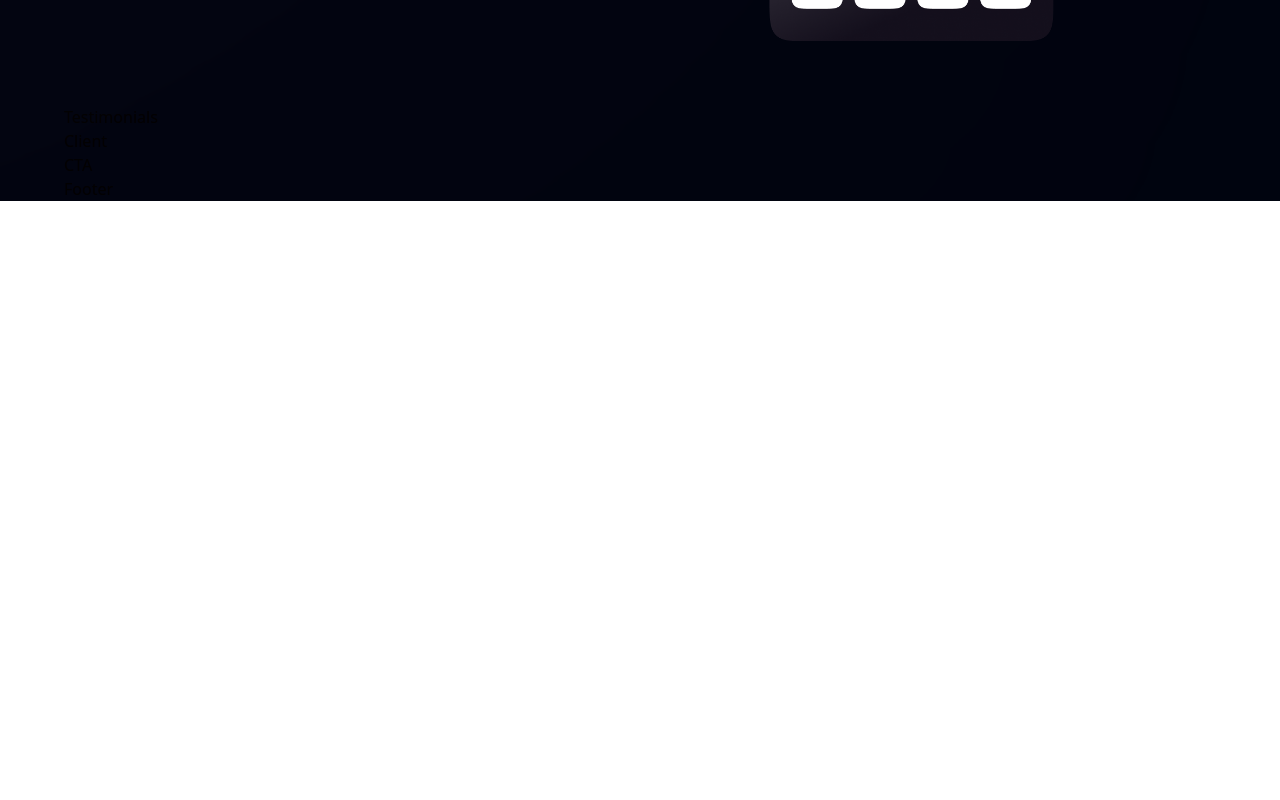
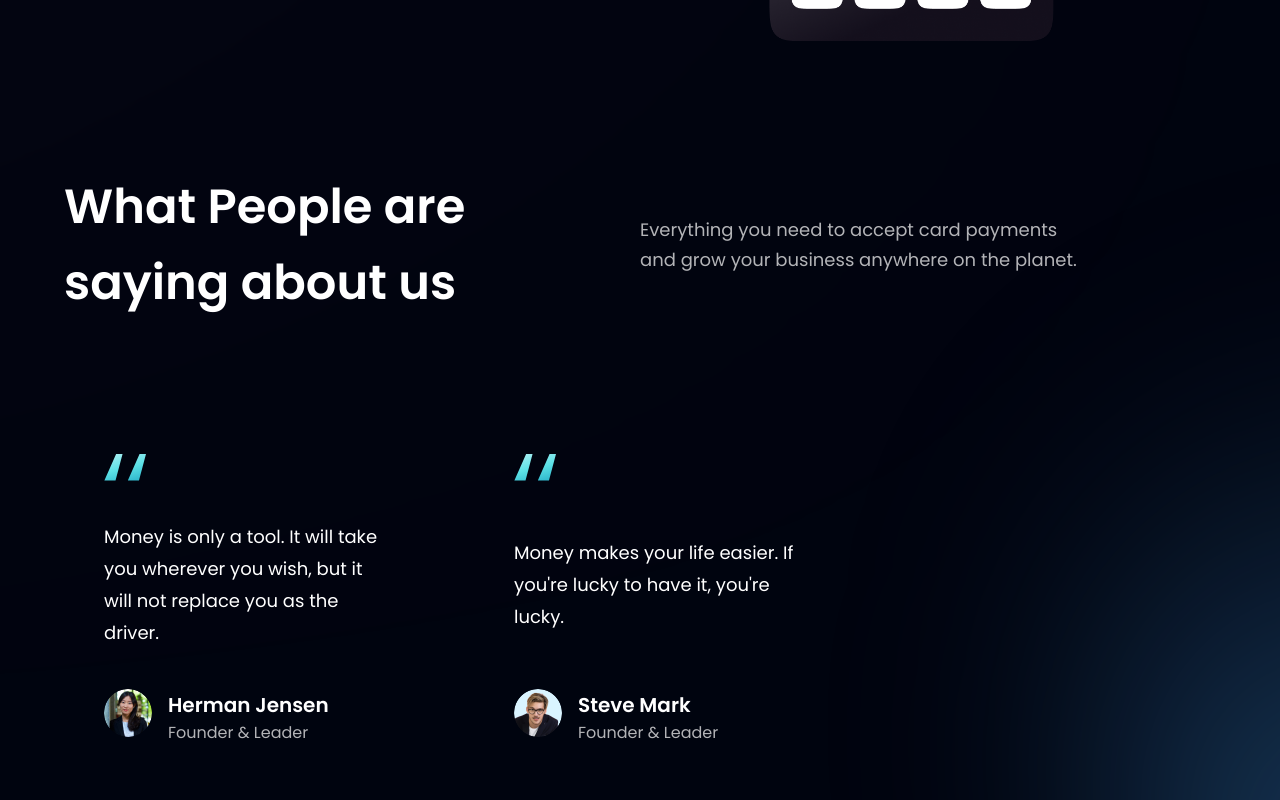
Before and after one commit to crys-cross/modern-website-app-vitejs, a React (Vite) app: page / in a window 1280 px wide. Shown: the part 2740-3540 px from the top of the page. Before the commit the page ends 2941 px from the top, so only its background shows below. Built offline with nearby package versions, Linux system fonts and the light colour scheme.

Commit message:
edit more components
Testimonials and FeedbackCard

```diff
--- a/src/components/Clients.jsx
+++ b/src/components/Clients.jsx
@@ -1,6 +1,6 @@
-import React from 'react'
+import { clients } from "../constants"
+import styles from "../style"
 
-const Client = () => {
-    return <div>Client</div>
-}
+const Client = () => <section>Client</section>
+
 export default Client
--- a/src/components/FeedbackCard.jsx
+++ b/src/components/FeedbackCard.jsx
@@ -1,6 +1,23 @@
-import React from 'react'
+import { quotes } from "../assets"
 
-const FeedbackCard = () => {
-    return <div>FeedbackCard</div>
-}
+const FeedbackCard = ({ content, name, title, img }) => (
+    <div className="flex justify-between flex-col px-10 py-12 rounded-[20px] max-w-[370px] md:mr-10 sm:mr-5 mr-0 my-5 feedback-card">
+        <img src={quotes} alt="double_quotes" className="w-[42px] h-[27px] object-contain" />
+        <p className="font-poppins font-normal text-[18px] leading-[32px] text-white my-10">
+            {content}
+        </p>
+        <div className="flex flex-row">
+            <img src={img} alt={name} className="w-[48px] h-[48px] rounded-full" />
+            <div className="flex flex-col ml-4">
+                <h4 className="font-poppins font-semibold text-[20px] leading-[32px] text-white">
+                    {name}
+                </h4>
+                <p className="font-poppins font-normal text-[16px] leading-[24px] text-dimWhite">
+                    {title}
+                </p>
+            </div>
+        </div>
+    </div>
+)
+
 export default FeedbackCard
--- a/src/components/Testimonials.jsx
+++ b/src/components/Testimonials.jsx
@@ -2,6 +2,27 @@
 import styles from "../style"
 import FeedbackCard from "./FeedbackCard"
 
-const Testimonials = () => <section>Testimonials</section>
+const Testimonials = () => (
+    <section id="clients" className={`${styles.paddingY} ${styles.flexCenter} flex-col relative`}>
+        {/* gradient TODO*/}
+        <div className="absolute z-[0] w-[60%] h-[60%] -right-[50%] rounded-full blue__gradient" />
+        <div className="w-full flex justify-between items-center md:flex-row flex-col sm:mb-16 mb-6 relative z-[1]">
+            <h2 className={styles.heading2}>
+                What People are <br className="sm:block hidden" /> saying about us
+            </h2>
+            <div className="w-full md:mt-0 mt-6">
+                <p className={`${styles.paragraph} text-left max-w-[450px]`}>
+                    Everything you need to accept card payments and grow your business anywhere on
+                    the planet.
+                </p>
+            </div>
+        </div>
+        <div className="flex flex-wrap sm:justify-start justify-center w-full feedback-container relative z-[1]">
+            {feedback.map(card => (
+                <FeedbackCard key={card.id} {...card} />
+            ))}
+        </div>
+    </section>
+)
 
 export default Testimonials
```
